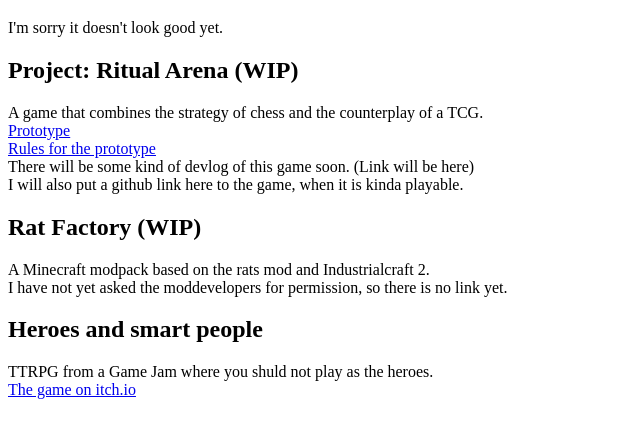
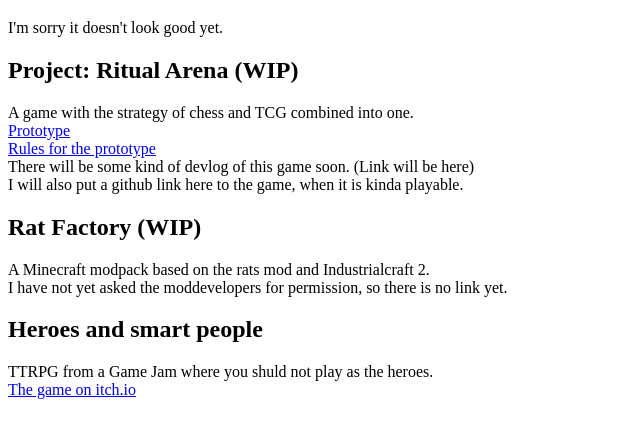
Before and after one commit to Hapeing/Hapeing.github.io, a plain HTML site: page index.html in a window 1280 px wide. Shown: the part 61-498 px from the top of the page, without its empty margins (0-640 px from the left). Drawn offline with Linux system fonts and the light colour scheme.

Commit message:
changed the description of ritual arena

```diff
--- a/index.html
+++ b/index.html
@@ -5,7 +5,7 @@
         <h1>This is my portfolio</h1>
             <p>I'm sorry it doesn't look good yet.</p>
         <h2>Project: Ritual Arena (WIP)</h2>
-            <p>A game that combines the strategy of chess and the counterplay of a TCG.</br>
+            <p>A game with the strategy of chess and TCG combined into one.</br>
                 <a href="https://steamcommunity.com/sharedfiles/filedetails/?id=1995847994">Prototype</a></br>
                 <a href="https://docs.google.com/document/d/10tiLrvUtJ5NOCxgdUNiRcA1h923_Tm2QtqxlAEIU_e8/edit#heading=h.f5skylrz9eql">Rules for the prototype</a></br>
                 There will be some kind of devlog of this game soon. (Link will be here)</br>
```
